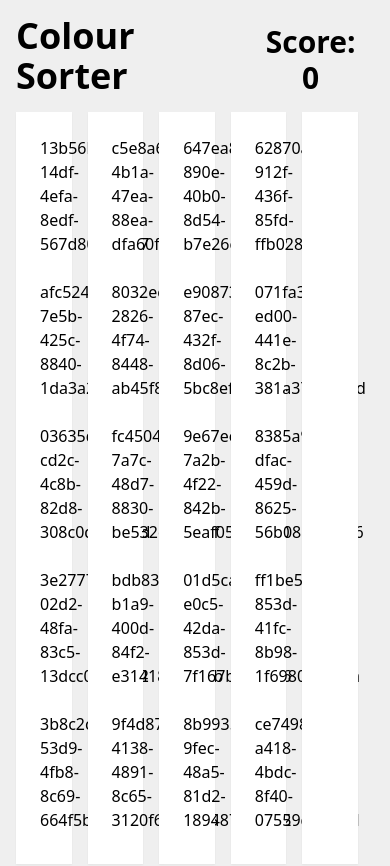
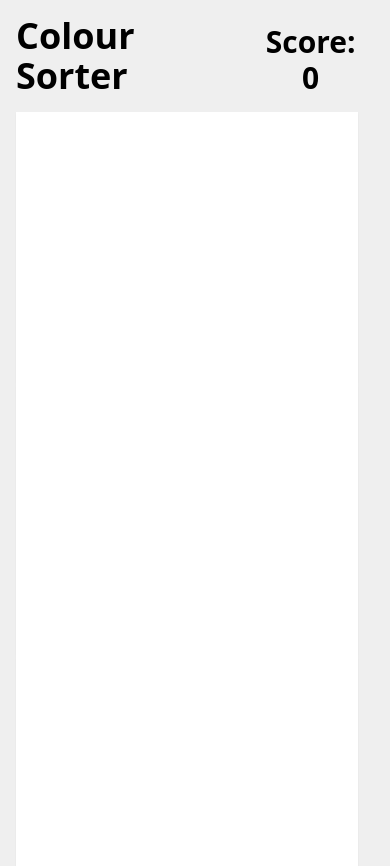
Before and after one commit to jonnochoo/colour-game, a Nuxt app: page / in a window 390 px wide. Shown: the top 866 px of the page. Built offline with nearby package versions, Linux system fonts and the light colour scheme.

Commit message:
feat: remove debug text

```diff
--- a/components/Stack.vue
+++ b/components/Stack.vue
@@ -13,7 +13,7 @@
             class="rounded-full p-2 mb-2 text-center"
             :key="s.id"
         >
-            {{ s.id }}
+            &nbsp;
         </li>
     </ul>
 </template>
--- a/pages/index.vue
+++ b/pages/index.vue
@@ -5,7 +5,7 @@
             Score: {{ count }}
         </div>
     </header>
-    <div class="grid grid-cols-5">
+    <div class="grid lg:grid-cols-5">
         <Stack v-for="stack in stacks" :stack="stack" @change="onStackChange" />
     </div>
 </template>
```
